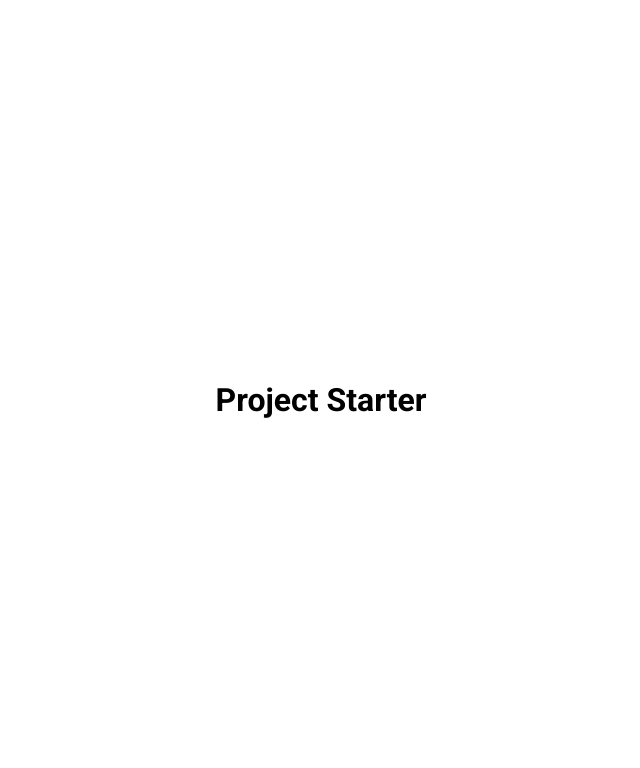
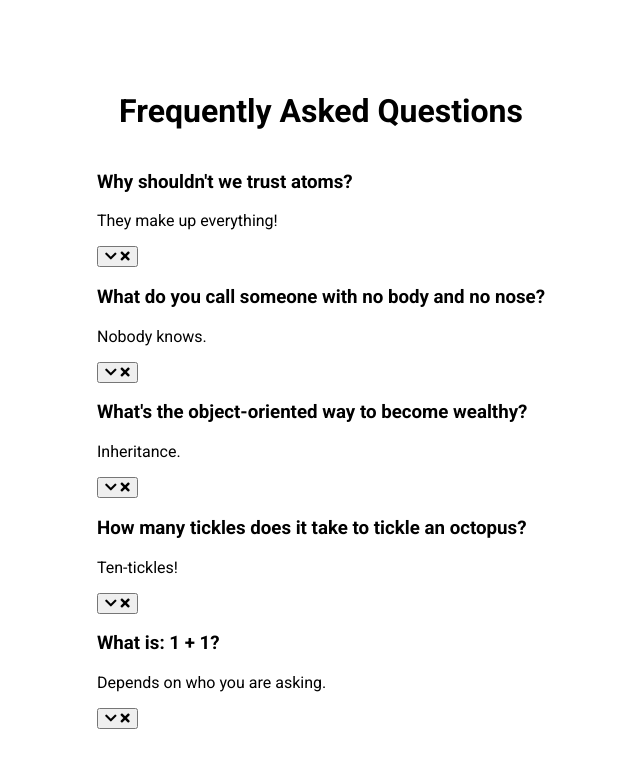
Before and after one commit to Todd-Sutherland/faq-collapse, a plain HTML site: page index.html in a window 1280 px wide. Shown: the whole page, without its empty margins (319-959 px from the left). Drawn offline with Linux system fonts and the light colour scheme.

Commit message:
HTML for FAQs

```diff
--- a/index.html
+++ b/index.html
@@ -4,17 +4,63 @@
     <meta name="viewport" content="width=device-width, initial-scale=1.0" />
     <link
       rel="stylesheet"
-      href="https://cdnjs.cloudflare.com/ajax/libs/font-awesome/6.1.1/css/all.min.css"
-      integrity="sha512-KfkfwYDsLkIlwQp6LFnl8zNdLGxu9YAA1QvwINks4PhcElQSvqcyVLLD9aMhXd13uQjoXtEKNosOWaZqXgel0g=="
+      href="https://cdnjs.cloudflare.com/ajax/libs/font-awesome/5.14.0/css/all.min.css"
+      integrity="sha512-1PKOgIY59xJ8Co8+NE6FZ+LOAZKjy+KY8iq0G4B3CyeY6wYHN3yt9PW0XpSriVlkMXe40PTKnXrLnZ9+fkDaog=="
       crossorigin="anonymous"
-      referrerpolicy="no-referrer"
     />
     <link rel="stylesheet" href="style.css" />
-    <title>Project Starter</title>
+    <title>FAQ Collapse</title>
   </head>
   <body>
-    <h1>Project Starter</h1>
-
+    <h1>Frequently Asked Questions</h1>
+    <div class="faq-container">
+      <div class="faq active">
+        <h3 class="faq-title">Why shouldn't we trust atoms?</h3>
+        <p class="faq-text">They make up everything!</p>
+        <button>
+          <i class="fas fa-chevron-down"></i>
+          <i class="fas fa-times"></i>
+        </button>
+      </div>
+      <div class="faq active">
+        <h3 class="faq-title">
+          What do you call someone with no body and no nose?
+        </h3>
+        <p class="faq-text">Nobody knows.</p>
+        <button>
+          <i class="fas fa-chevron-down"></i>
+          <i class="fas fa-times"></i>
+        </button>
+      </div>
+      <div class="faq active">
+        <h3 class="faq-title">
+          What's the object-oriented way to become wealthy?
+        </h3>
+        <p class="faq-text">Inheritance.</p>
+        <button>
+          <i class="fas fa-chevron-down"></i>
+          <i class="fas fa-times"></i>
+        </button>
+      </div>
+      <div class="faq active">
+        <h3 class="faq-title">
+          How many tickles does it take to tickle an octopus?
+        </h3>
+        <p class="faq-text">Ten-tickles!</p>
+        <button>
+          <i class="fas fa-chevron-down"></i>
+          <i class="fas fa-times"></i>
+        </button>
+      </div>
+      <div class="faq active">
+        <h3 class="faq-title">What is: 1 + 1?</h3>
+        <p class="faq-text">Depends on who you are asking.</p>
+        <button>
+          <i class="fas fa-chevron-down"></i>
+          <i class="fas fa-times"></i>
+        </button>
+      </div>
+    </div>
     <script src="script.js"></script>
   </body>
 </html>
```
